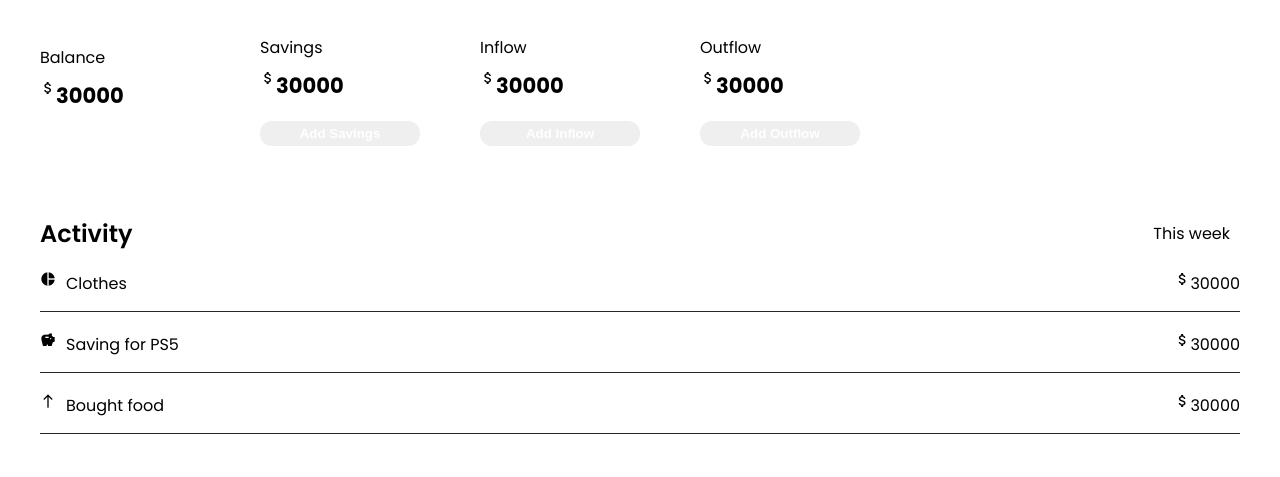
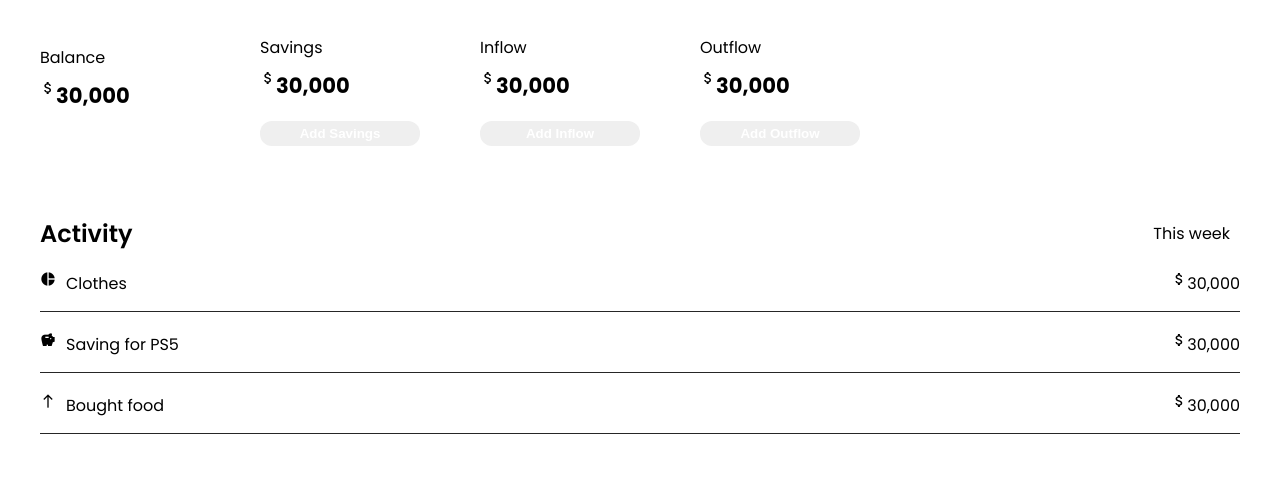
Before and after one commit to NoStackDev/persfin-client, a React (Create React App) app: page / in a window 1280 px wide. Shown: the part 161-638 px from the top of the page. Built offline with nearby package versions, Linux system fonts and the light colour scheme.

Commit message:
formatted amount

```diff
--- a/src/Components/Cards/ActivityCard/ActivityCard.component.tsx
+++ b/src/Components/Cards/ActivityCard/ActivityCard.component.tsx
@@ -51,7 +51,7 @@ const ActivityCard = ({ cardTitle, activities }: Props) => {
               <span className="time">{activity._time}</span>
               <div className="amount">
               <span className="material-icons">attach_money</span>
-              <span>{activity.amount}</span>
+              <span>{new Intl.NumberFormat().format(activity.amount)}</span>
               </div>
             </div>
           );
--- a/src/Components/QuickActionBar/QuickActionBar.component.tsx
+++ b/src/Components/QuickActionBar/QuickActionBar.component.tsx
@@ -22,7 +22,7 @@ const QuickActionBar = (props: Props) => {
                   <h2>{quickAction.title}</h2>
                   <div className="amount">
                     <span className="material-icons">attach_money</span>
-                    <h3>{quickAction.amount}</h3>
+                    <h3>{new Intl.NumberFormat().format(quickAction.amount)}</h3>
                   </div>
                 </div>
                 {quickAction.hasBtn ? (
```
